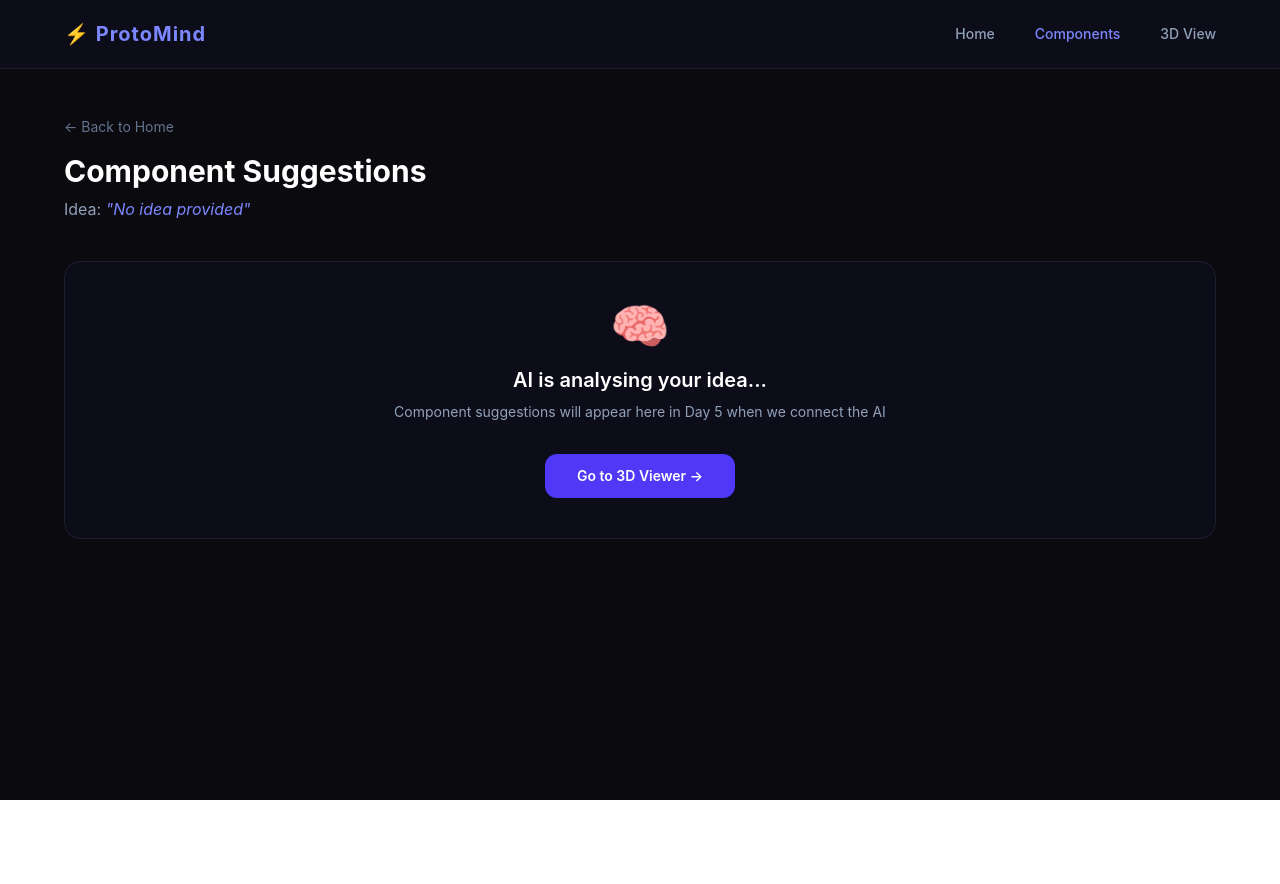
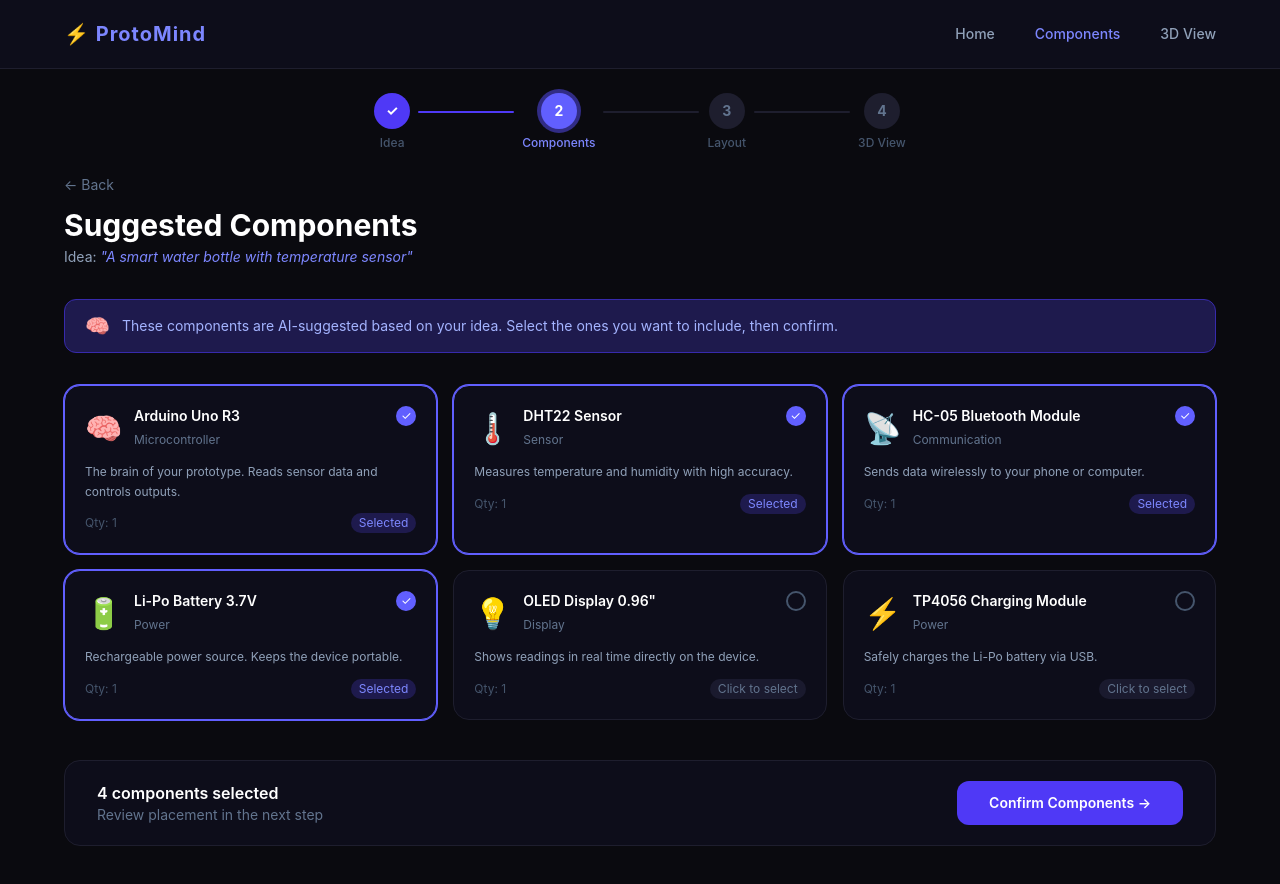
Before and after one commit to madheshwaran402-blip/protomind, a React (Vite) app: page /components in a window 1280 px wide. Shown: the top 884 px of the page. Before the commit the page ends 800 px from the top, so only its background shows below. Built offline with nearby package versions, Linux system fonts and the light colour scheme.

Commit message:
Day 4 - StepBar, ComponentCard, Components page layout

```diff
--- /dev/null
+++ b/src/components/ComponentCard.jsx
@@ -0,0 +1,40 @@
+function ComponentCard({ icon, name, category, reason, quantity, selected, onToggle }) {
+  return (
+    <div
+      onClick={onToggle}
+      className={`bg-[#0d0d1a] border rounded-2xl p-5 cursor-pointer transition ${
+        selected
+          ? 'border-indigo-500 ring-1 ring-indigo-500'
+          : 'border-[#1e1e2e] hover:border-indigo-800'
+      }`}
+    >
+      <div className="flex justify-between items-start mb-3">
+        <div className="flex items-center gap-3">
+          <div className="text-3xl">{icon}</div>
+          <div>
+            <h3 className="text-sm font-semibold text-white">{name}</h3>
+            <span className="text-xs text-slate-500">{category}</span>
+          </div>
+        </div>
+        <div className={`w-5 h-5 rounded-full border-2 flex items-center justify-center transition ${
+          selected ? 'bg-indigo-500 border-indigo-500' : 'border-slate-600'
+        }`}>
+          {selected && <span className="text-white text-xs">✓</span>}
+        </div>
+      </div>
+
+      <p className="text-slate-400 text-xs leading-relaxed mb-3">{reason}</p>
+
+      <div className="flex justify-between items-center">
+        <span className="text-xs text-slate-600">Qty: {quantity}</span>
+        <span className={`text-xs px-2 py-0.5 rounded-full ${
+          selected ? 'bg-indigo-950 text-indigo-400' : 'bg-[#1a1a2e] text-slate-500'
+        }`}>
+          {selected ? 'Selected' : 'Click to select'}
+        </span>
+      </div>
+    </div>
+  )
+}
+
+export default ComponentCard
--- /dev/null
+++ b/src/components/StepBar.jsx
@@ -0,0 +1,45 @@
+function StepBar({ currentStep }) {
+  const steps = [
+    { number: 1, label: 'Idea' },
+    { number: 2, label: 'Components' },
+    { number: 3, label: 'Layout' },
+    { number: 4, label: '3D View' },
+  ]
+
+  return (
+    <div className="flex items-center justify-center py-6 px-10">
+      {steps.map((step, index) => (
+        <div key={step.number} className="flex items-center">
+
+          {/* Circle */}
+          <div className="flex flex-col items-center">
+            <div className={`w-9 h-9 rounded-full flex items-center justify-center text-sm font-bold transition ${
+              step.number < currentStep
+                ? 'bg-indigo-600 text-white'
+                : step.number === currentStep
+                ? 'bg-indigo-500 text-white ring-4 ring-indigo-900'
+                : 'bg-[#1e1e2e] text-slate-500'
+            }`}>
+              {step.number < currentStep ? '✓' : step.number}
+            </div>
+            <span className={`text-xs mt-1.5 font-medium ${
+              step.number === currentStep ? 'text-indigo-400' : 'text-slate-600'
+            }`}>
+              {step.label}
+            </span>
+          </div>
+
+          {/* Line between steps */}
+          {index < steps.length - 1 && (
+            <div className={`w-24 h-0.5 mx-2 mb-5 rounded ${
+              step.number < currentStep ? 'bg-indigo-600' : 'bg-[#1e1e2e]'
+            }`} />
+          )}
+
+        </div>
+      ))}
+    </div>
+  )
+}
+
+export default StepBar
--- a/src/pages/Components.jsx
+++ b/src/pages/Components.jsx
@@ -1,38 +1,139 @@
+import { useState } from 'react'
 import { useLocation, useNavigate } from 'react-router-dom'
+import StepBar from '../components/StepBar'
+import ComponentCard from '../components/ComponentCard'
+
+const SAMPLE_COMPONENTS = [
+  {
+    id: 1,
+    icon: '🧠',
+    name: 'Arduino Uno R3',
+    category: 'Microcontroller',
+    reason: 'The brain of your prototype. Reads sensor data and controls outputs.',
+    quantity: 1,
+  },
+  {
+    id: 2,
+    icon: '🌡️',
+    name: 'DHT22 Sensor',
+    category: 'Sensor',
+    reason: 'Measures temperature and humidity with high accuracy.',
+    quantity: 1,
+  },
+  {
+    id: 3,
+    icon: '📡',
+    name: 'HC-05 Bluetooth Module',
+    category: 'Communication',
+    reason: 'Sends data wirelessly to your phone or computer.',
+    quantity: 1,
+  },
+  {
+    id: 4,
+    icon: '🔋',
+    name: 'Li-Po Battery 3.7V',
+    category: 'Power',
+    reason: 'Rechargeable power source. Keeps the device portable.',
+    quantity: 1,
+  },
+  {
+    id: 5,
+    icon: '💡',
+    name: 'OLED Display 0.96"',
+    category: 'Display',
+    reason: 'Shows readings in real time directly on the device.',
+    quantity: 1,
+  },
+  {
+    id: 6,
+    icon: '⚡',
+    name: 'TP4056 Charging Module',
+    category: 'Power',
+    reason: 'Safely charges the Li-Po battery via USB.',
+    quantity: 1,
+  },
+]
 
 function Components() {
   const location = useLocation()
   const navigate = useNavigate()
-  const idea = location.state?.idea || 'No idea provided'
+  const idea = location.state?.idea || 'A smart water bottle with temperature sensor'
+
+  const [selected, setSelected] = useState([1, 2, 3, 4])
+
+  function toggleComponent(id) {
+    setSelected((prev) =>
+      prev.includes(id) ? prev.filter((s) => s !== id) : [...prev, id]
+    )
+  }
+
+  function handleConfirm() {
+    navigate('/viewer', { state: { idea, selectedComponents: selected } })
+  }
 
   return (
-    <div className="px-16 py-12">
+    <div className="min-h-screen">
+
+      <StepBar currentStep={2} />
+
+      <div className="px-16 pb-16">
 
         {/* Header */}
-      <div className="mb-10">
+        <div className="mb-8">
           <button
             onClick={() => navigate('/')}
-          className="text-slate-500 hover:text-white text-sm mb-4 flex items-center gap-2 transition"
+            className="text-slate-500 hover:text-white text-sm mb-3 flex items-center gap-2 transition"
           >
-          ← Back to Home
+            ← Back
           </button>
-        <h2 className="text-3xl font-bold mb-2">Component Suggestions</h2>
-        <p className="text-slate-400">Idea: <span className="text-indigo-400 italic">"{idea}"</span></p>
+          <h2 className="text-3xl font-bold mb-1">Suggested Components</h2>
+          <p className="text-slate-400 text-sm">
+            Idea: <span className="text-indigo-400 italic">"{idea}"</span>
+          </p>
         </div>
 
-      {/* AI Working Placeholder */}
-      <div className="bg-[#0d0d1a] border border-[#1e1e2e] rounded-2xl p-10 text-center">
-        <div className="text-5xl mb-4">🧠</div>
-        <h3 className="text-xl font-semibold mb-2">AI is analysing your idea...</h3>
-        <p className="text-slate-400 text-sm">Component suggestions will appear here in Day 5 when we connect the AI</p>
+        {/* AI Notice Banner */}
+        <div className="bg-indigo-950 border border-indigo-800 rounded-xl px-5 py-3 mb-8 flex items-center gap-3">
+          <span className="text-xl">🧠</span>
+          <p className="text-indigo-300 text-sm">
+            These components are AI-suggested based on your idea. Select the ones you want to include, then confirm.
+          </p>
+        </div>
+
+        {/* Component Grid */}
+        <div className="grid grid-cols-3 gap-4 mb-10">
+          {SAMPLE_COMPONENTS.map((comp) => (
+            <ComponentCard
+              key={comp.id}
+              {...comp}
+              selected={selected.includes(comp.id)}
+              onToggle={() => toggleComponent(comp.id)}
+            />
+          ))}
+        </div>
+
+        {/* Bottom Bar */}
+        <div className="flex justify-between items-center bg-[#0d0d1a] border border-[#1e1e2e] rounded-2xl px-8 py-5">
+          <div>
+            <p className="text-white font-semibold">
+              {selected.length} component{selected.length !== 1 ? 's' : ''} selected
+            </p>
+            <p className="text-slate-500 text-sm">Review placement in the next step</p>
+          </div>
           <button
-          onClick={() => navigate('/viewer')}
-          className="mt-8 px-8 py-3 bg-indigo-600 hover:bg-indigo-500 rounded-xl text-sm font-semibold transition"
+            onClick={handleConfirm}
+            disabled={selected.length === 0}
+            className={`px-8 py-3 rounded-xl font-semibold text-sm transition ${
+              selected.length > 0
+                ? 'bg-indigo-600 hover:bg-indigo-500 text-white cursor-pointer'
+                : 'bg-[#1e1e2e] text-slate-600 cursor-not-allowed'
+            }`}
           >
-          Go to 3D Viewer →
+            Confirm Components →
           </button>
         </div>
 
+      </div>
     </div>
   )
 }
--- a/src/pages/Home.jsx
+++ b/src/pages/Home.jsx
@@ -1,3 +1,4 @@
+import StepBar from '../components/StepBar'
 import { useState } from 'react'
 import { useNavigate } from 'react-router-dom'
 
@@ -13,6 +14,7 @@ function Home() {
 
   return (
     <div className="flex flex-col items-center text-center px-10 pt-20 pb-16">
+        <StepBar currentStep={1} />
 
       <div className="bg-indigo-950 text-indigo-400 text-sm px-5 py-2 rounded-full border border-indigo-800 mb-6">
         AI Prototype Generator
--- a/src/pages/Viewer.jsx
+++ b/src/pages/Viewer.jsx
@@ -1,3 +1,4 @@
+import StepBar from '../components/StepBar'
 import { useNavigate } from 'react-router-dom'
 
 function Viewer() {
@@ -5,6 +6,8 @@ function Viewer() {
 
   return (
     <div className="px-16 py-12">
+
+        <StepBar currentStep={4} />
 
       <button
         onClick={() => navigate('/components')}
```
Lines whose indentation alone changed are shown as unchanged.
